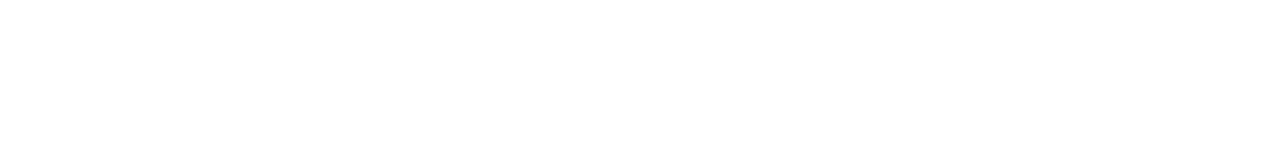
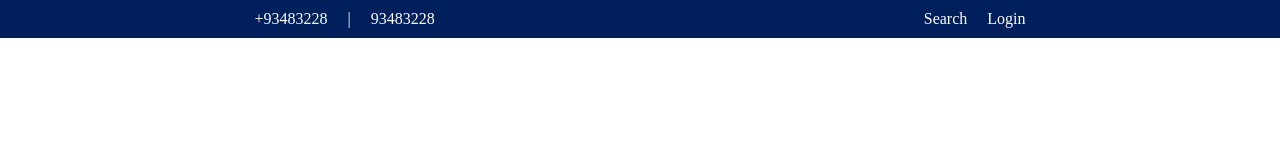
Before and after one commit to Pinto1232/HotelManagement, a plain HTML site: page index.html in a window 1280 px wide. Drawn offline with Linux system fonts and the light colour scheme.

Commit message:
Commit code

```diff
--- a/Styles/style.css
+++ b/Styles/style.css
@@ -3,3 +3,25 @@
     padding: 0;
     box-sizing: border-box;
 }
+
+.main-top-header {
+    background-color: #001f5b;
+    padding: 10px;
+}
+
+.main-top-header .container {
+   display: flex;
+   justify-content: space-around;
+   color: #fff;
+}
+
+.container .blocks {
+    display: flex;
+    justify-content: space-around;
+    gap: 20px;
+}
+
+.container .blocks a{
+    color: #fff;
+    text-decoration: none;
+}
--- a/index.html
+++ b/index.html
@@ -1,20 +1,47 @@
 <!DOCTYPE html>
 <html lang="en">
   <head>
-    <meta charset="UTF-8">
-    <meta http-equiv="X-UA-Compatible" content="IE=edge">
-    <meta name="viewport" content="width=device-width, initial-scale=1.0">
-    <link rel="stylesheet" href="./Styles/style.css">
+    <meta charset="UTF-8" />
+    <meta http-equiv="X-UA-Compatible" content="IE=edge" />
+    <meta name="viewport" content="width=device-width, initial-scale=1.0" />
+    <link rel="stylesheet" href="./Styles/style.css" />
     <title>Hotel Management</title>
   </head>
   <body>
-
     <!-- Top header -->
     <div class="main-top-header">
       <div class="container">
-
+        <!-- Block two -->
+        <div class="blocks">
+          <div class="number">
+            <p>+93483228</p>
+          </div>
+          <span>
+            <p>|</p>
+          </span>
+          <div class="WhatsApp-number">
+            <a href="#">
+              <p>93483228</p>
+            </a>
           </div>
         </div>
+
+        <!-- Block two -->
+        <div class="blocks">
+            <div class="search">
+              <p>Search</p>
+            </div>
+
+            <div class="login">
+              <a href="#">
+                <p>Login</p>
+              </a>
+            </div>
+          </div>
+      </div>
+    </div>
+
+
 
 
     <!-- Javascript -->
```
Lines whose indentation alone changed are shown as unchanged.
